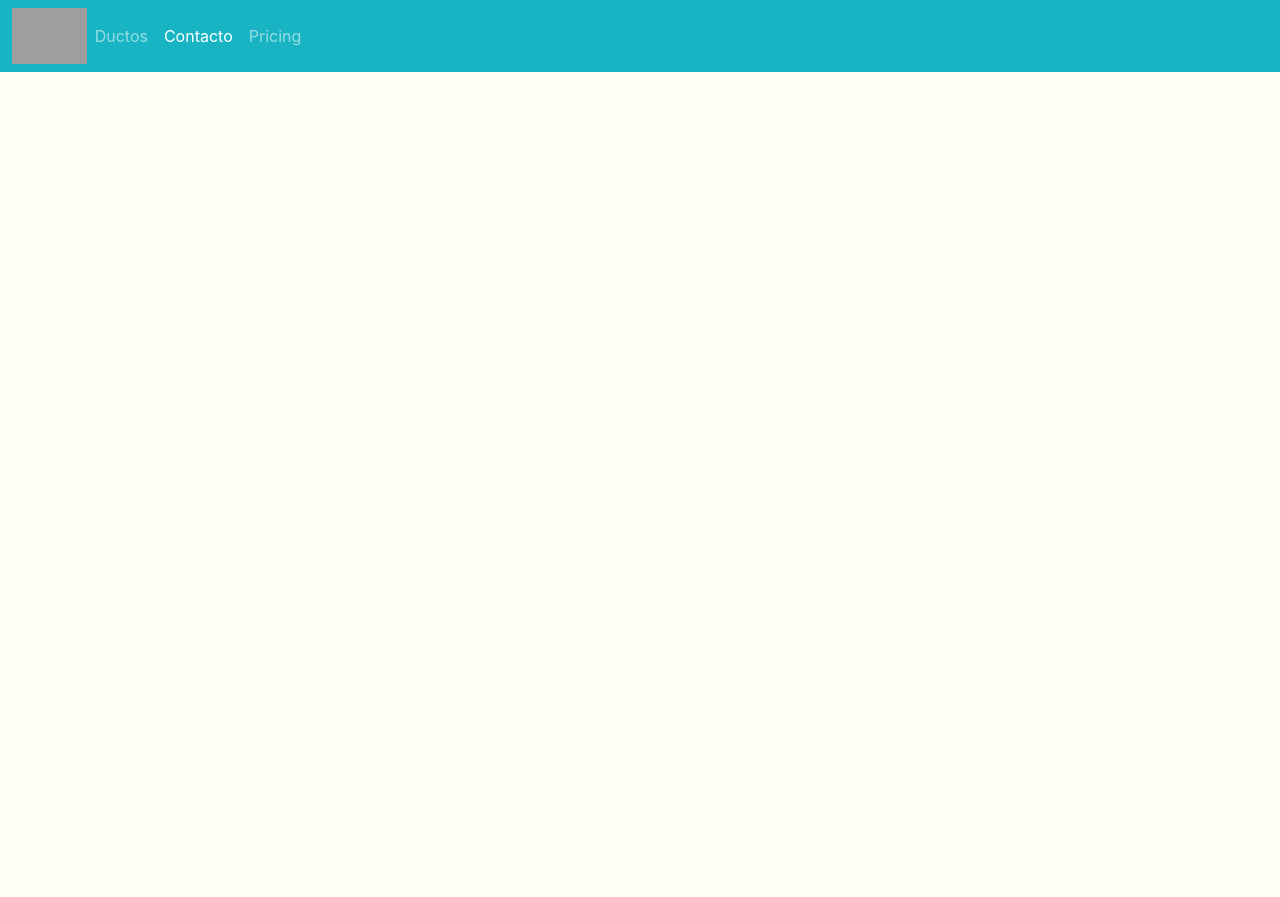
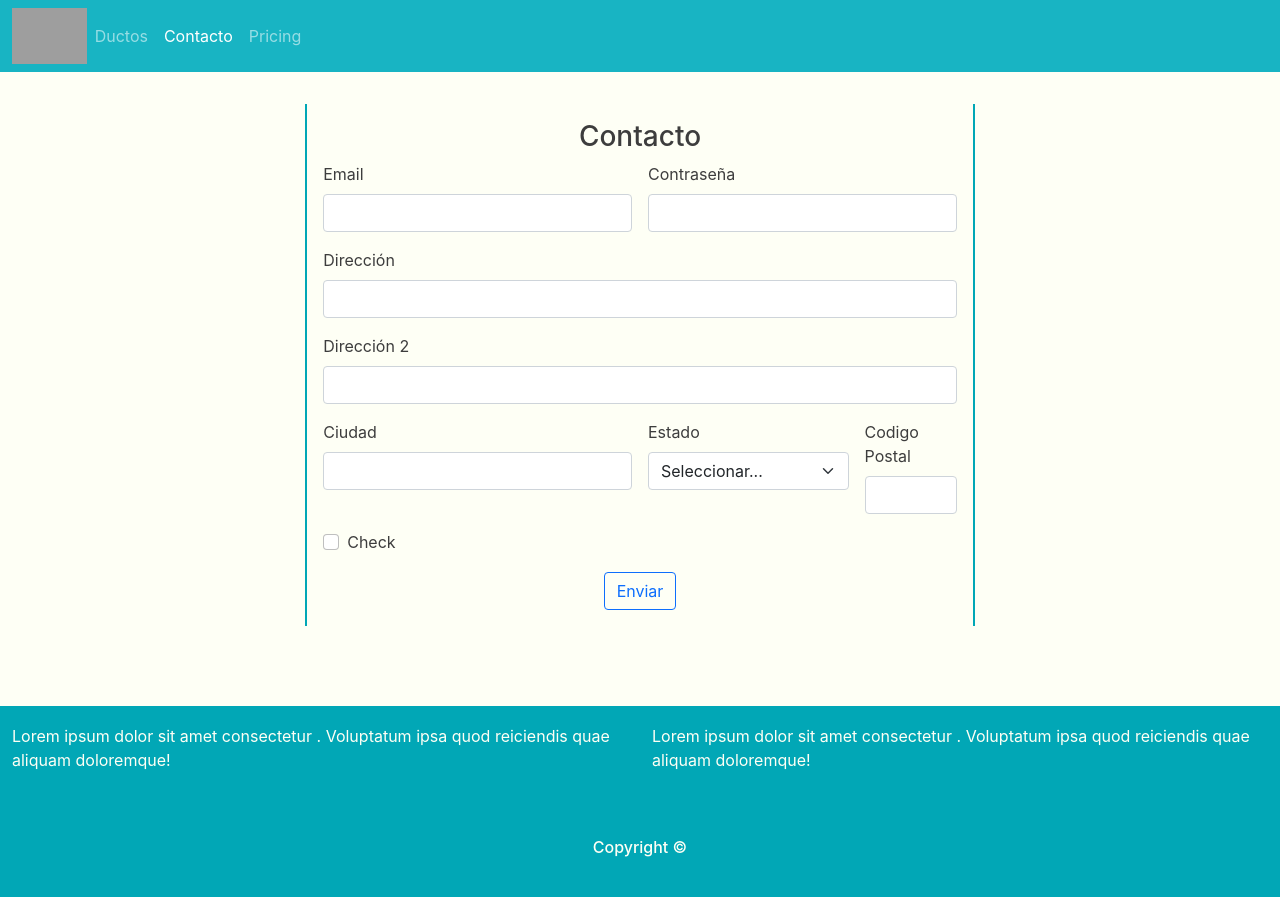
Before and after one commit to Isaay20/ductos, a website: page pages/contacto.html in a window 1280 px wide. Before the commit the page ends 800 px from the top, so only its background shows below. Drawn offline with nearby package versions, Linux system fonts and the light colour scheme; grey boxes are pictures that could not be loaded.

Commit message:
Inicio pagina contacto

```diff
--- a/pages/contacto.html
+++ b/pages/contacto.html
@@ -12,6 +12,7 @@
 			crossorigin="anonymous"
 		/>
 		<link rel="stylesheet" href="../index.css">
+		<link rel="stylesheet" href="../styles/Contacto.css">
 
 		<title>Document</title>
 	</head>
@@ -68,6 +69,74 @@
 			</div>
 		</nav>
 
+		<!-- CONTACTO SECTION -->
+		<div class="container-sm">
+			<div class="contacto-section">
+				<div class="contacto">
+					<h3>Contacto</h3>
+				</div>
+				<form class="row g-3">
+					<div class="col-md-6">
+					  <label for="inputEmail4" class="form-label">Email</label>
+					  <input type="email" class="form-control" id="inputEmail4">
+					</div>
+					<div class="col-md-6">
+					  <label for="inputPassword4" class="form-label">Contraseña</label>
+					  <input type="password" class="form-control" id="inputPassword4">
+					</div>
+					<div class="col-12">
+					  <label for="inputAddress" class="form-label">Dirección</label>
+					  <input type="text" class="form-control" id="inputAddress">
+					</div>
+					<div class="col-12">
+					  <label for="inputAddress2" class="form-label">Dirección 2</label>
+					  <input type="text" class="form-control" id="inputAddress2">
+					</div>
+					<div class="col-md-6">
+					  <label for="inputCity" class="form-label">Ciudad</label>
+					  <input type="text" class="form-control" id="inputCity">
+					</div>
+					<div class="col-md-4">
+					  <label for="inputState" class="form-label">Estado</label>
+					  <select id="inputState" class="form-select">
+						<option selected>Seleccionar...</option>
+						<option>...</option>
+					  </select>
+					</div>
+					<div class="col-md-2">
+					  <label for="inputZip" class="form-label">Codigo Postal</label>
+					  <input type="text" class="form-control" id="inputZip">
+					</div>
+					<div class="col-12">
+					  <div class="form-check">
+						<input class="form-check-input" type="checkbox" id="gridCheck">
+						<label class="form-check-label" for="gridCheck">
+						  Check
+						</label>
+					  </div>
+					</div>
+					<div class="col-12 contenedor-btn">
+					  <button type="submit" class="btn btn-outline-primary btn-enviar">Enviar</button>
+					</div>
+				</form>
+			</div>
+		</div>
+
+		<!-- -------------------------- FOOTER -------------------------- -->
+		<footer class="container-fluid">
+			<div class="footer row">
+			  <div class="col">
+				<p>Lorem ipsum dolor sit amet consectetur . Voluptatum ipsa quod reiciendis quae aliquam doloremque!</p>
+			  </div>
+			  <div class="col">
+				<p>Lorem ipsum dolor sit amet consectetur . Voluptatum ipsa quod reiciendis quae aliquam doloremque!</p>
+			  </div>
+			</div>
+			<div class="row copyright">
+			  <h6>Copyright &copy</h6>
+			</div>
+		</footer>
+
 		<!-- -------------------------- SCRIPTS -------------------------- -->
 		<script
 			src="https://cdn.jsdelivr.net/npm/bootstrap@5.0.0-beta3/dist/js/bootstrap.bundle.min.js"
--- /dev/null
+++ b/styles/Contacto.css
@@ -0,0 +1,35 @@
+.formulario{
+}
+
+:root{
+    --azul-main: #01A7B6;
+	--verde-main: #19b400;
+    --white-backgound: rgb(254, 255, 245);
+    --letra: rgb(61, 61, 61);
+}
+.contacto-section{
+    background-color: var(--white-backgound);
+	border: 2px var(--azul-main) solid;
+	border-top: none;
+	border-bottom: none;
+	/* border-radius: 10px; */
+	margin-top: 3rem;
+	padding: 1rem;
+	width: 60%;
+	margin: auto;
+}
+
+.contacto{
+    background-color: var(--white-backgound);
+	color: var(--letra);
+    text-align: center;
+}
+
+.contenedor-btn{
+	display: flex;
+	align-items: center;
+	justify-content: center;
+}
+.btn-enviar{
+	align-self: center;
+}
```
Also changed, not shown: index.html (+1 -1 lines), Styles.css (added), 1 other file.
